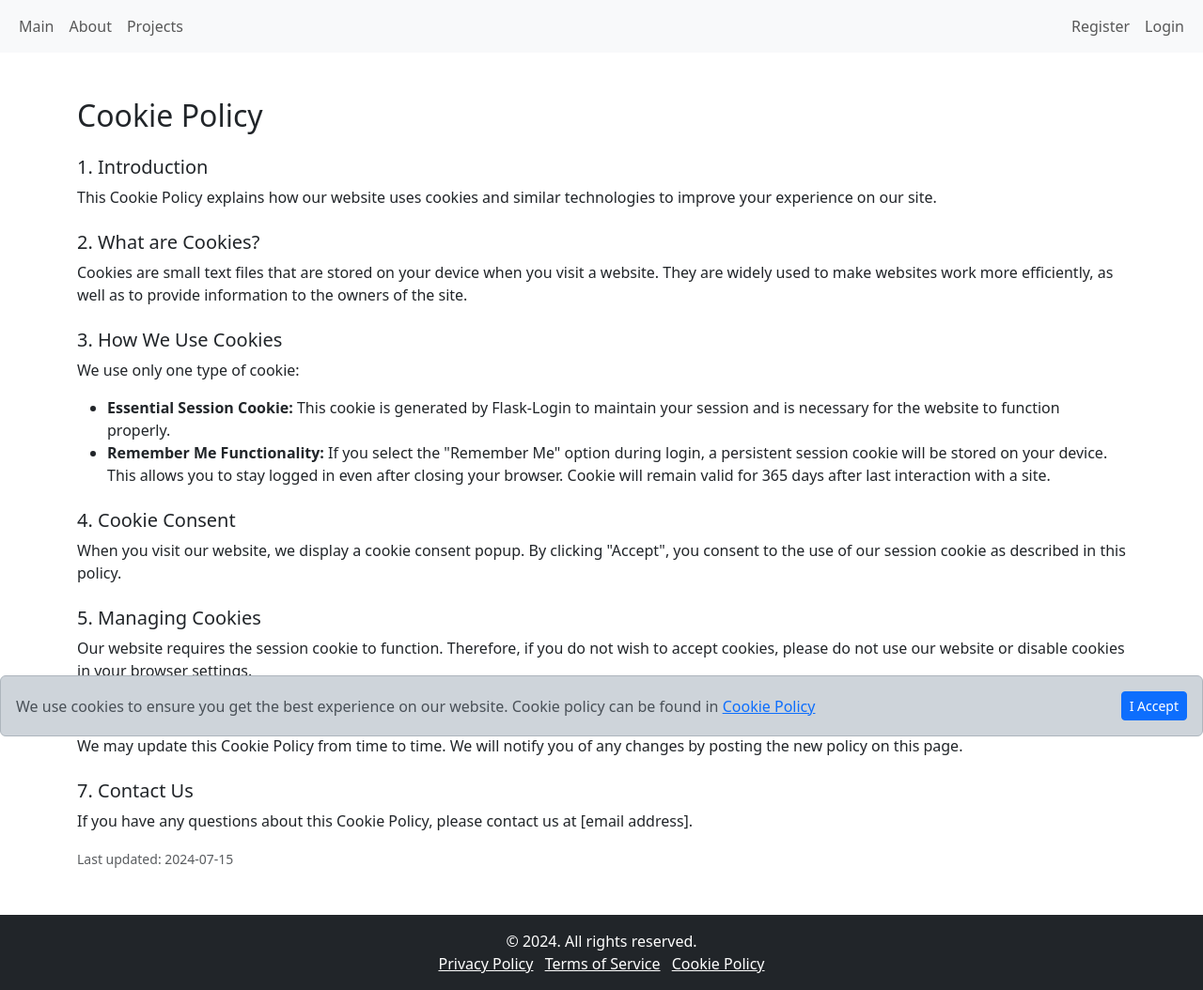
After one commit to Dronzillla/flask_pzp_project, a Flask app: page /cookies in a window 1280 px wide. The commit adds this page. Shown: the whole page at 94% size. Run offline with Flask 3, Linux system fonts and the light colour scheme; some libraries are stand-ins or nearby versions.

Commit message:
Add cookie policy

```diff
--- a/blueprintapp/blueprints/core/routes.py
+++ b/blueprintapp/blueprints/core/routes.py
@@ -53,3 +53,8 @@ def privacy():
 @core.route("/terms")
 def terms():
     return render_template("core/terms_of_service.html")
+
+
+@core.route("/cookies")
+def cookies():
+    return render_template("core/cookie_policy.html")
--- /dev/null
+++ b/blueprintapp/blueprints/core/templates/core/cookie_policy.html
@@ -0,0 +1,35 @@
+{% extends "base.html" %}
+{% block title %}Cookie Policy{% endblock %}
+{% block content %}
+<body>
+    <div class="container">
+        <h2 class="card-title">Cookie Policy</h2>
+
+        <h5 class="mt-4">1. Introduction</h5>
+        <p>This Cookie Policy explains how our website uses cookies and similar technologies to improve your experience on our site.</p>
+
+        <h5 class="mt-4">2. What are Cookies?</h5>
+        <p>Cookies are small text files that are stored on your device when you visit a website. They are widely used to make websites work more efficiently, as well as to provide information to the owners of the site.</p>
+        <h5 class="mt-4">3. How We Use Cookies</h5>
+        <p>We use only one type of cookie:</p>
+        <ul>
+            <li><strong>Essential Session Cookie:</strong> This cookie is generated by Flask-Login to maintain your session and is necessary for the website to function properly.</li>
+            <li><strong>Remember Me Functionality:</strong> If you select the "Remember Me" option during login, a persistent session cookie will be stored on your device. This allows you to stay logged in even after closing your browser. Cookie will remain valid for 365 days after last interaction with a site. </li>
+        </ul>
+
+        <h5 class="mt-4">4. Cookie Consent</h5>
+        <p>When you visit our website, we display a cookie consent popup. By clicking "Accept", you consent to the use of our session cookie as described in this policy.</p>
+
+        <h5 class="mt-4">5. Managing Cookies</h5>
+        <p>Our website requires the session cookie to function. Therefore, if you do not wish to accept cookies, please do not use our website or disable cookies in your browser settings.</p>
+
+        <h5 class="mt-4">6. Changes to This Cookie Policy</h5>
+        <p>We may update this Cookie Policy from time to time. We will notify you of any changes by posting the new policy on this page.</p>
+
+        <h5 class="mt-4">7. Contact Us</h5>
+        <p>If you have any questions about this Cookie Policy, please contact us at [email address].</p>
+
+        <p class="card-text"><small class="text-muted">Last updated: 2024-07-15</small></p>
+    </div>
+</body>
+{% endblock %}
--- a/blueprintapp/blueprints/core/templates/core/terms_of_service.html
+++ b/blueprintapp/blueprints/core/templates/core/terms_of_service.html
@@ -35,7 +35,7 @@
         <h5 class="mt-4">Contact Us</h5>
         <p>If you have any questions, please contact us at [email address].</p>
 
-        <p class="card-text"><small class="text-muted">Last updated: [Date]</small></p>
+        <p class="card-text"><small class="text-muted">Last updated: 2024-07-15</small></p>
     </div>
 </body>
 {% endblock %}
--- a/blueprintapp/templates/base.html
+++ b/blueprintapp/templates/base.html
@@ -86,17 +86,44 @@
 
     {% block content %}{% endblock %}
 
+    <!-- Cookie Consent Banner -->
+    <div id="cookieConsent" class="alert alert-dark fixed-bottom fade show d-none" role="alert">
+        <div class="d-flex justify-content-between align-items-center">
+            <span>
+                We use cookies to ensure you get the best experience on our website.
+                Cookie policy can be found in <a href="{{ url_for('core.cookies') }}">Cookie Policy</a>
+            </span>
+            <button id="acceptCookies" type="button" class="btn btn-primary btn-sm">I Accept</button>
+        </div>
+    </div>
+
     <!-- Footer -->
     <footer class="bg-dark text-white text-center py-3 mt-5">
         <div class="container">
             <p class="mb-0">&copy; 2024. All rights reserved.</p>
             <p class="mb-0">
                 <a href="{{ url_for('core.privacy') }}" class="text-white me-2">Privacy Policy</a>
-                <a href="{{ url_for('core.terms') }}" class="text-white">Terms of Service</a>
+                <a href="{{ url_for('core.terms') }}" class="text-white me-2">Terms of Service</a>
+                <a href="{{ url_for('core.cookies') }}" class="text-white">Cookie Policy</a>
             </p>
         </div>
     </footer>
 
     <script src="https://cdn.jsdelivr.net/npm/bootstrap@5.3.3/dist/js/bootstrap.bundle.min.js" integrity="sha384-YvpcrYf0tY3lHB60NNkmXc5s9fDVZLESaAA55NDzOxhy9GkcIdslK1eN7N6jIeHz" crossorigin="anonymous"></script>
+
+    <!-- Cookie Consent Script -->
+    <script>
+        document.addEventListener('DOMContentLoaded', (event) => {
+            const consent = localStorage.getItem('cookieConsent');
+            if (!consent) {
+                document.getElementById('cookieConsent').classList.remove('d-none');
+            }
+
+            document.getElementById('acceptCookies').addEventListener('click', () => {
+                localStorage.setItem('cookieConsent', 'true');
+                document.getElementById('cookieConsent').classList.add('d-none');
+            });
+        });
+    </script>
 </body>
 </html>
```
